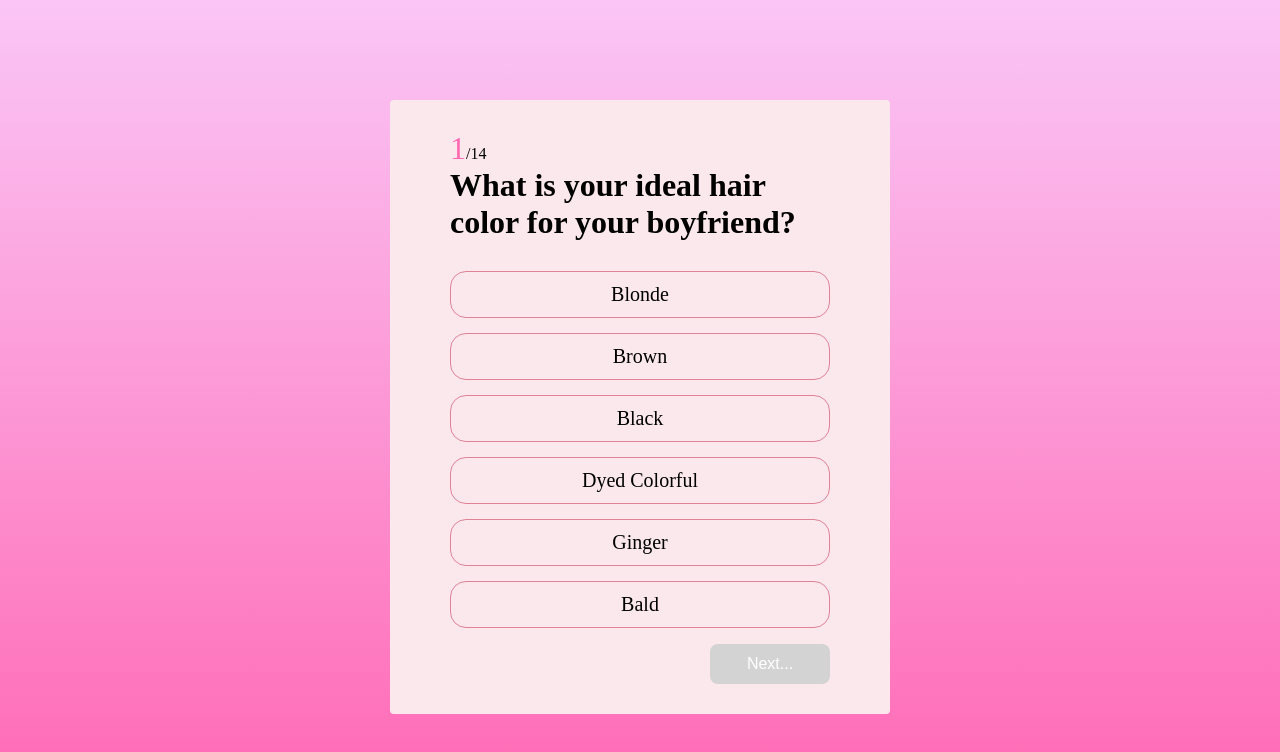
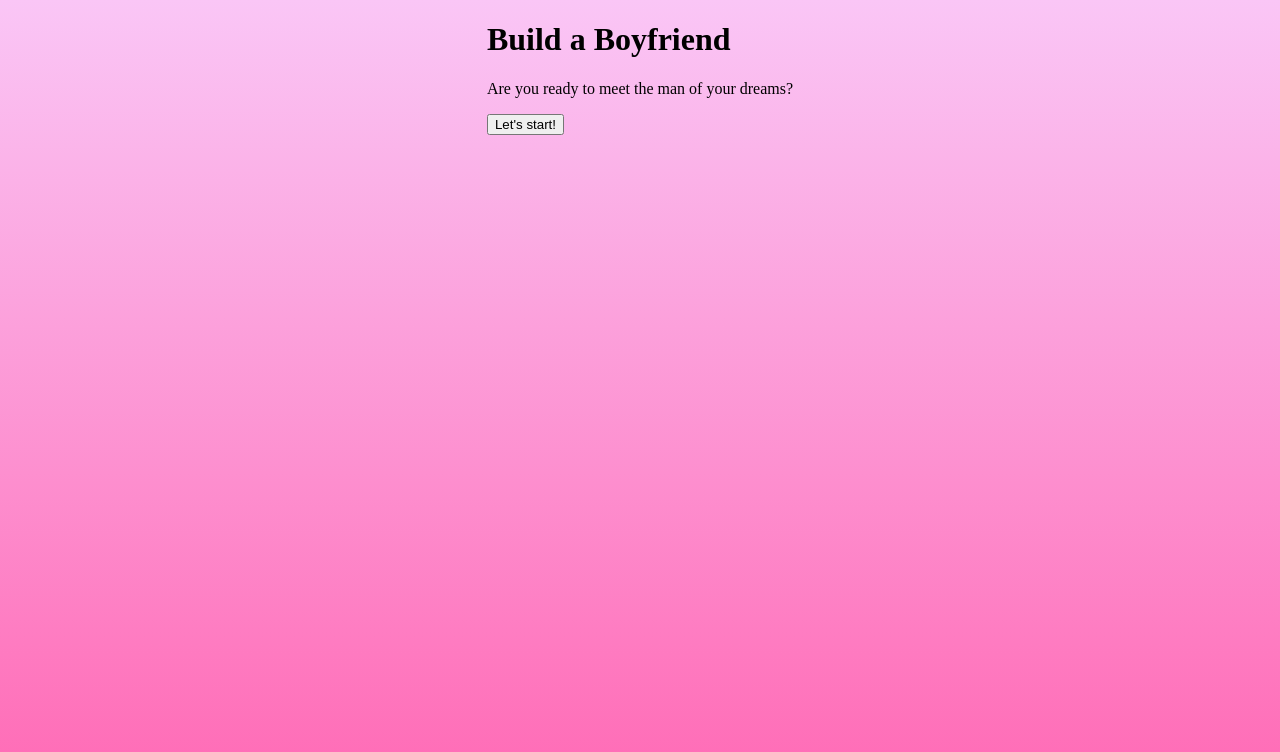
Before and after one commit to swaggirl9000/BaB, a React (Create React App) app: page / in a window 1280 px wide. Shown: the top 752 px of the page. Built offline with nearby package versions, Linux system fonts and the light colour scheme.

Commit message:
wip home screen

```diff
--- a/src/App.js
+++ b/src/App.js
@@ -1,8 +1,24 @@
+import { useState } from "react";
 import Quiz from "./quiz";
+import HomeScreen from "./Homescreen";
 import { questions } from "./questions";
 
 function App() {
-  return <Quiz questions={questions} />;
+  const [start, setStart] = useState(false);
+
+  const startQuiz = () => {
+    setStart(true);
+  };
+
+
+  return (<div className="app-contianer">
+    {start ? (
+      <Quiz questions={questions} />
+    ) : (
+      <HomeScreen startQuiz={startQuiz} />
+    )}
+    </div>
+  );
 }
 
 export default App;
--- /dev/null
+++ b/src/Homescreen.js
@@ -0,0 +1,15 @@
+import React from 'react';
+
+const HomeScreen = ({ startQuiz}) => {
+    return (
+        <div className="home-screen">
+            <h1>Build a Boyfriend</h1>
+            <p>Are you ready to meet the man of your dreams?</p>
+            <button onClick = {startQuiz} className="start-button">
+                Let's start!
+            </button>
+        </div>
+    );
+};
+
+export default HomeScreen;
--- a/src/index.scss
+++ b/src/index.scss
@@ -95,4 +95,44 @@ body {
         }
     }
 
+    .home-screen {
+        display: flex;
+        flex-direction: column;
+        align-items: center;
+        justify-content: center;
+        height: 100vh;
+        background-image: url("/heart_bg.jpg");
+        background-size: cover;
+        background-position: center;
+        background-repeat: no-repeat;
+        text-align: center;
+
+        h1 {
+            font-family: 'Pacifico', cursive;
+            font-size: 5rem;
+            color:#ff69b4;
+            margin-bottom: 20px;
+        }
+
+        p {
+            font-size: 1.2rem;
+            margin: 20px 0;
+        }
+
+        .start-button {
+            width: 150px;
+            height: 50px;
+            background-color: #ff69b4;
+            color: #fff;
+            border: none;
+            border-radius: 8px;
+            cursor: pointer;
+            font-size: 1.2rem;
+            transition: background-color 0.3s ease;
+
+            &:hover {
+                background-color: #ff1493;
+            }
+        }
+    }
 }
```
Also changed, not shown: src/heart_bg.jpg (added).
